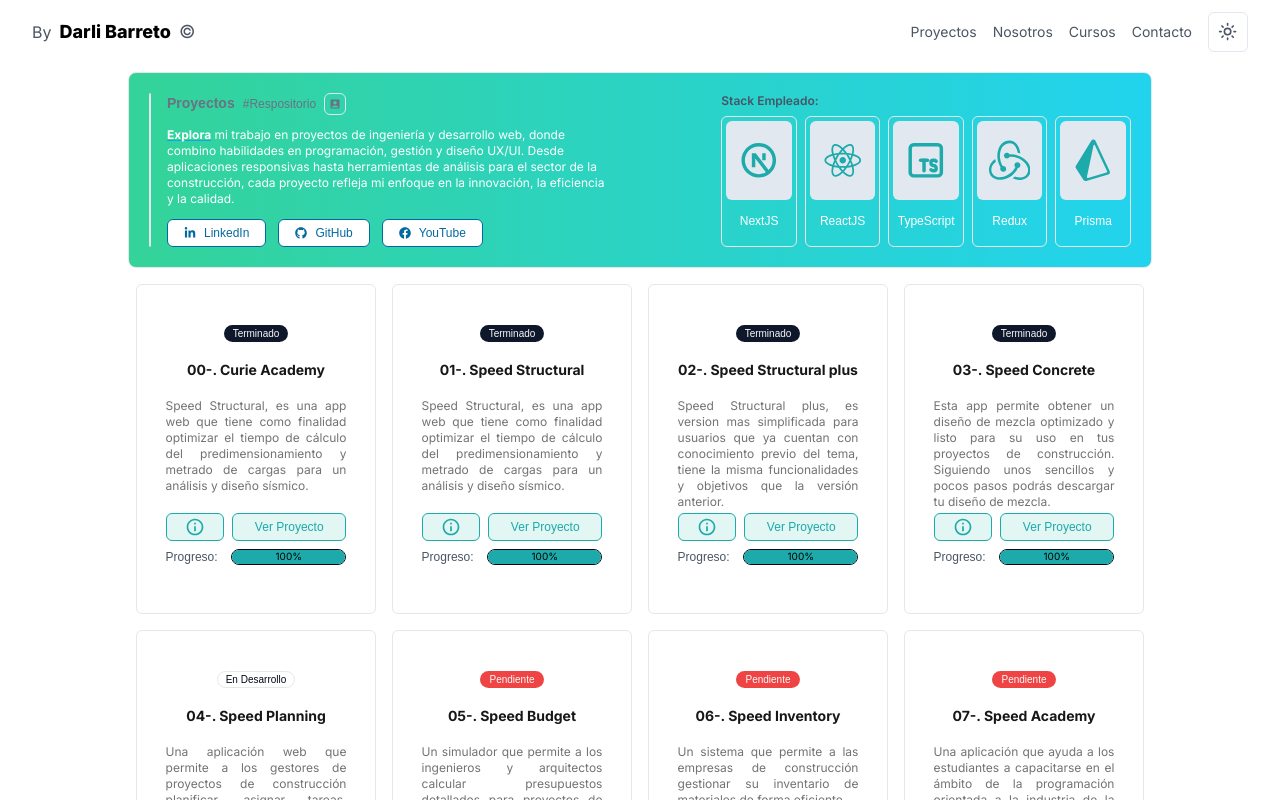
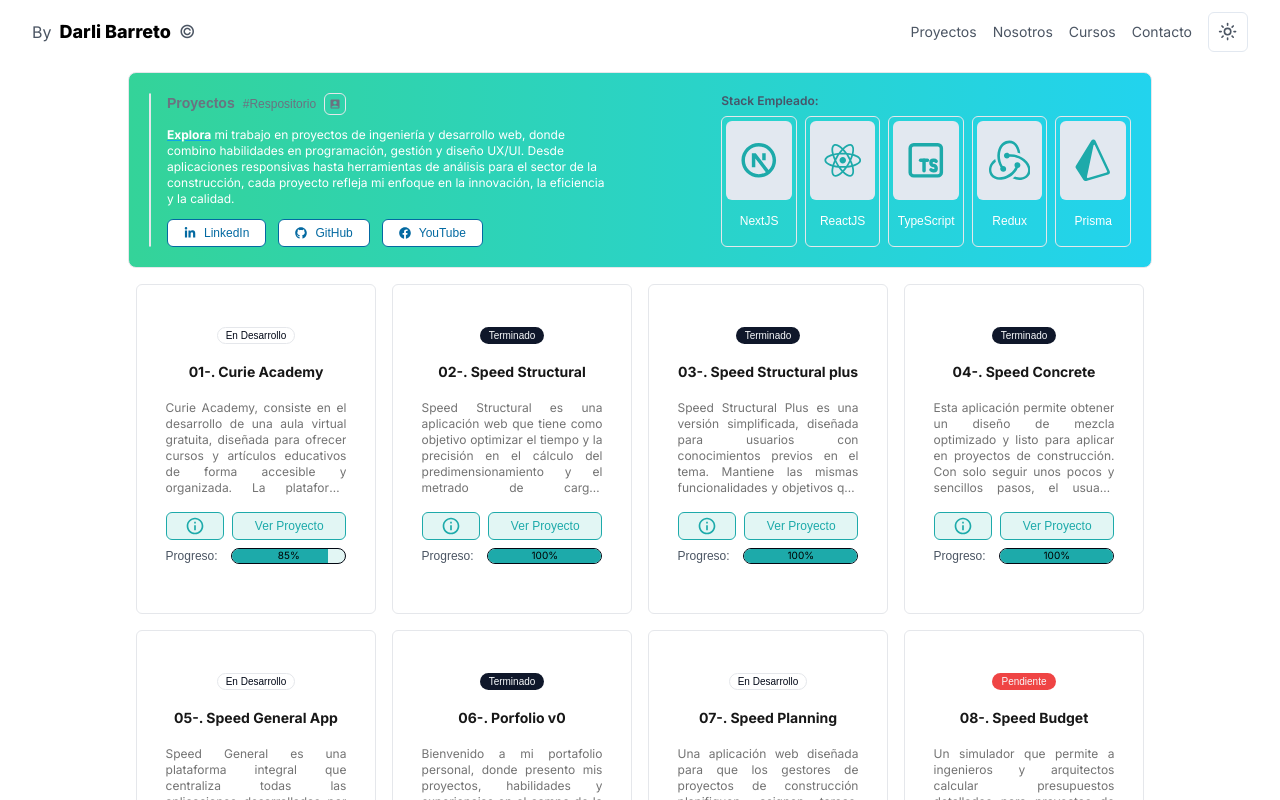
Before and after one commit to Yopax/Speed-Company, a Next.js app: page /proyectos in a window 1280 px wide. Shown: the top 800 px of the page. Built offline with nearby package versions, Linux system fonts and the light colour scheme.

Commit message:
Refactor project interface and fix styling issues

```diff
--- a/src/components/02_Proyectos/CardProyect.tsx
+++ b/src/components/02_Proyectos/CardProyect.tsx
@@ -56,7 +56,7 @@ export const CardProyect = ({ projects }: Props) => {
           <p className="dark:text-white text-neutral-900 text-sm leading-6 font-bold py-4 px-3 rounded-lg">
             {project.title}
           </p>
-          <p className="w-[76%] h-[30%] text-xs text-justify inter text-neutral-500 font-normal mb-4 dark:text-white">
+          <p className="w-[76%] line-clamp-6 text-xs text-justify inter text-neutral-500 font-normal mb-4 dark:text-white">
             {project.description}
           </p>
           <div className="flex w-[76%] justify-between space-x-2">
--- a/src/seed/seed.ts
+++ b/src/seed/seed.ts
@@ -6,6 +6,12 @@ interface SeedProject {
   title: string;
   description: string;
   images: string[];
+  // image2: string;
+  // image3: string;
+  // image4: string;
+  // image5: string;
+  // image6: string;
+  // image7: string;
   inStock: number;
   url: string;
   progres: number;
@@ -24,24 +30,24 @@ export const initialData: SeedData = {
   proyectos: [
     {
       id: 1,
-      title: "00-. Curie Academy",
+      title: "01-. Curie Academy",
       description:
-        "Speed Structural, es una app web que tiene como finalidad optimizar el tiempo de cálculo del predimensionamiento y metrado de cargas para un análisis y diseño sísmico.",
-      status: "Terminado",
+        "Curie Academy, consiste en el desarrollo de una aula virtual gratuita, diseñada para ofrecer cursos y artículos educativos de forma accesible y organizada. La plataforma permitirá a los estudiantes y usuarios en general acceder a contenido educativo sin costo, promoviendo el aprendizaje inclusivo y la educación continua.",
+      status: "En Desarrollo",
       images: ["a1.jpg"],
       inStock: 7,
-      progres: 100,
-      proti: "100",
-      url: "https://speedstructural.vercel.app/calculos/analisis",
+      progres: 85,
+      proti: "85",
+      url: "https://curie-mauve.vercel.app/",
       stack: ["React", "js", "nextjs", "zustand", "tailwincss"],
       slug: "speed_structural",
-      statuscolor: "default",
+      statuscolor: "outline",
     },
     {
       id: 2,
-      title: "01-. Speed Structural",
+      title: "02-. Speed Structural",
       description:
-        "Speed Structural, es una app web que tiene como finalidad optimizar el tiempo de cálculo del predimensionamiento y metrado de cargas para un análisis y diseño sísmico.",
+        "Speed Structural es una aplicación web que tiene como objetivo optimizar el tiempo y la precisión en el cálculo del predimensionamiento y el metrado de cargas estructurales. La plataforma facilita el análisis y diseño sísmico al automatizar procesos clave, permitiendo a los ingenieros realizar cálculos detallados y obtener resultados confiables en menor tiempo. Además, su interfaz intuitiva y sus herramientas avanzadas hacen que Speed Structural sea ideal para proyectos de cualquier escala, proporcionando una solución completa para el diseño estructural con un enfoque en eficiencia y seguridad sísmica.",
       status: "Terminado",
       images: ["a1.jpg"],
       inStock: 7,
@@ -54,9 +60,9 @@ export const initialData: SeedData = {
     },
     {
       id: 3,
-      title: "02-. Speed Structural plus",
+      title: "03-. Speed Structural plus",
       description:
-        "Speed Structural plus, es version mas simplificada para usuarios que ya cuentan con conocimiento previo del tema, tiene la misma funcionalidades y objetivos que la versión anterior.",
+        "Speed Structural Plus es una versión simplificada, diseñada para usuarios con conocimientos previos en el tema. Mantiene las mismas funcionalidades y objetivos que la versión original, ofreciendo una experiencia más directa y eficiente para profesionales que buscan agilizar sus cálculos estructurales.",
       status: "Terminado",
       images: ["1740176-00-A_0_2000.jpg"],
       inStock: 7,
@@ -69,9 +75,9 @@ export const initialData: SeedData = {
     },
     {
       id:4,
-      title: "03-. Speed Concrete",
+      title: "04-. Speed Concrete",
       description:
-        "Esta app permite obtener un diseño de mezcla optimizado y listo para su uso en tus proyectos de construcción. Siguiendo unos sencillos y pocos pasos podrás descargar tu diseño de mezcla.",
+        "Esta aplicación permite obtener un diseño de mezcla optimizado y listo para aplicar en proyectos de construcción. Con solo seguir unos pocos y sencillos pasos, el usuario puede descargar el diseño de mezcla ideal, adaptado a las necesidades específicas de cada proyecto.",
       status: "Terminado",
       images: ["1740176-00-A_0_2000.jpg"],
       inStock: 7,
@@ -84,24 +90,54 @@ export const initialData: SeedData = {
     },
     {
       id:5,
-      title: "04-. Speed Planning",
+      title: "05-. Speed General App",
       description:
-        "Una aplicación web que permite a los gestores de proyectos de construcción planificar, asignar tareas, monitorear el progreso y gestionar recursos.",
+        "Speed General es una plataforma integral que centraliza todas las aplicaciones desarrolladas por Speed S.A.C., diseñadas para optimizar diversos aspectos de la industria de la construcción. Esta implementación busca proporcionar a los usuarios una única interfaz donde puedan acceder a todas las herramientas necesarias para la gestión de proyectos, cálculos técnicos y planificación de recursos.",
       status: "En Desarrollo",
       images: ["1740176-00-A_0_2000.jpg"],
       inStock: 7,
-      progres: 30,
-      proti: "30",
+      progres: 100,
+      proti: "100",
+      url: "https://speed-general-app.vercel.app/",
+      stack: ["React", "js", "nextjs", "zustand", "tailwincss"],
+      slug: "speed_materials",
+      statuscolor: "outline",
+    },
+    {
+      id:6,
+      title: "06-. Porfolio v0",
+      description:
+        "Bienvenido a mi portafolio personal, donde presento mis proyectos, habilidades y experiencias en el campo de la ingeniería civil y desarrollo web. A lo largo de este espacio, encontrarás una muestra de mi trabajo y la pasión que tengo por combinar la tecnología con la construcción para crear soluciones innovadoras.",
+      status: "Terminado",
+      images: ["1740176-00-A_0_2000.jpg"],
+      inStock: 7,
+      progres: 100,
+      proti: "100",
+      url: "https://cv-barreto.vercel.app/",
+      stack: ["React", "js", "nextjs", "zustand", "tailwincss"],
+      slug: "speed_materials",
+      statuscolor: "default",
+    },
+    {
+      id:7,
+      title: "07-. Speed Planning",
+      description:
+        "Una aplicación web diseñada para que los gestores de proyectos de construcción planifiquen, asignen tareas, monitoreen el progreso y administren recursos de manera eficiente. La plataforma permite una gestión integral del proyecto, optimizando la colaboración entre equipos, el seguimiento de hitos y el uso de recursos en tiempo real, facilitando una ejecución más organizada y controlada en cada etapa del proyecto.",
+      status: "En Desarrollo",
+      images: ["1740176-00-A_0_2000.jpg"],
+      inStock: 7,
+      progres: 15,
+      proti: "15",
       url: "#",
       stack: ["React", "js", "nextjs", "zustand", "tailwincss"],
       slug: "speed_planning",
       statuscolor: "outline",
     },
     {
-      id:6,
-      title: "05-. Speed Budget",
+      id:8,
+      title: "08-. Speed Budget",
       description:
-        "Un simulador que permite a los ingenieros y arquitectos calcular presupuestos detallados para proyectos de construcción, tomando en cuenta materiales.",
+        "Un simulador que permite a ingenieros y arquitectos calcular presupuestos detallados para proyectos de construcción, considerando costos de materiales y otros recursos, para obtener estimaciones precisas y optimizadas.",
       status: "Pendiente",
       images: ["1740176-00-A_0_2000.jpg"],
       inStock: 7,
@@ -113,10 +149,10 @@ export const initialData: SeedData = {
       statuscolor: "destructive",
     },
     {
-      id:7,
-      title: "06-. Speed Inventory",
+      id:9,
+      title: "09-. Speed Inventory",
       description:
-        "Un sistema que permite a las empresas de construcción gestionar su inventario de materiales de forma eficiente.",
+        "Un sistema diseñado para que las empresas de construcción gestionen su inventario de materiales de manera eficiente y precisa. La plataforma permite el seguimiento en tiempo real de las existencias, el control de entradas y salidas de materiales, y la optimización de recursos, reduciendo desperdicios y asegurando la disponibilidad de suministros necesarios para cada proyecto.",
       status: "Pendiente",
       images: ["1740176-00-A_0_2000.jpg"],
       inStock: 7,
@@ -128,10 +164,10 @@ export const initialData: SeedData = {
       statuscolor: "destructive",
     },
     {
-      id:8,
-      title: "07-. Speed Academy",
+      id:10,
+      title: "10-. Speed Academy",
       description:
-        "Una aplicación que ayuda a los estudiantes a capacitarse en el ámbito de la programación orientada a la industria de la construcción.",
+        "Una aplicación educativa diseñada para ayudar a los estudiantes a capacitarse en programación aplicada a la industria de la construcción. La plataforma ofrece cursos, ejercicios prácticos y simulaciones que abordan temas específicos como automatización de cálculos estructurales, gestión de proyectos, y desarrollo de aplicaciones para optimizar procesos constructivos, brindando a los estudiantes habilidades clave para enfrentar los desafíos tecnológicos del sector.",
       status: "Pendiente",
       images: ["1740176-00-A_0_2000.jpg"],
       inStock: 7,
@@ -143,10 +179,10 @@ export const initialData: SeedData = {
       statuscolor: "destructive",
     },
     {
-      id:9,
-      title: "08-. Geo Speed",
+      id:11,
+      title: "11-. Geo Speed",
       description:
-        "Un software que ayuda a los estudiantes a realizar cálculos geotécnicos, como la capacidad portante del suelo, asentamientos, y estabilidad de taludes.",
+        "Un software especializado que asiste a los estudiantes en la realización de cálculos geotécnicos, incluyendo la capacidad portante del suelo, análisis de asentamientos y estabilidad de taludes. Esta herramienta proporciona funciones interactivas y resultados precisos, permitiendo a los usuarios comprender mejor los principios geotécnicos y aplicar conocimientos teóricos a situaciones prácticas en sus proyectos de ingeniería civil.",
       status: "Pendiente",
       images: ["1740176-00-A_0_2000.jpg"],
       inStock: 7,
@@ -158,10 +194,25 @@ export const initialData: SeedData = {
       statuscolor: "destructive",
     },
     {
-      id:10,
-      title: "09-. Speed Materials",
+      id:12,
+      title: "12-. Speed Materials",
       description:
-        "Una aplicación que permite a los estudiantes calcular la cantidad de materiales necesarios para un proyecto, incluyendo concreto, acero, ladrillos, y otros.",
+        "Una aplicación diseñada para que los estudiantes calculen la cantidad de materiales necesarios para sus proyectos de construcción, incluyendo concreto, acero, ladrillos y otros elementos. La plataforma ofrece una interfaz intuitiva y herramientas de cálculo que facilitan la estimación precisa de materiales, ayudando a los usuarios a planificar sus proyectos de manera más efectiva y a comprender mejor los requerimientos técnicos de cada obra.",
+      status: "Pendiente",
+      images: ["1740176-00-A_0_2000.jpg"],
+      inStock: 7,
+      progres: 0,
+      proti: "0",
+      url: "#",
+      stack: ["React", "js", "nextjs", "zustand", "tailwincss"],
+      slug: "speed_materials",
+      statuscolor: "destructive",
+    },
+    {
+      id:13,
+      title: "13-. Porfolio v0",
+      description:
+        "Bienvenido a mi portafolio personal, donde presento mis proyectos, habilidades y experiencias en el campo de la ingeniería civil y desarrollo web. A lo largo de este espacio, encontrarás una muestra de mi trabajo y la pasión que tengo por combinar la tecnología con la construcción para crear soluciones innovadoras.",
       status: "Pendiente",
       images: ["1740176-00-A_0_2000.jpg"],
       inStock: 7,
```
Also changed, not shown: src/app/proyectos/[slug]/page.tsx (+4 -4 lines).
